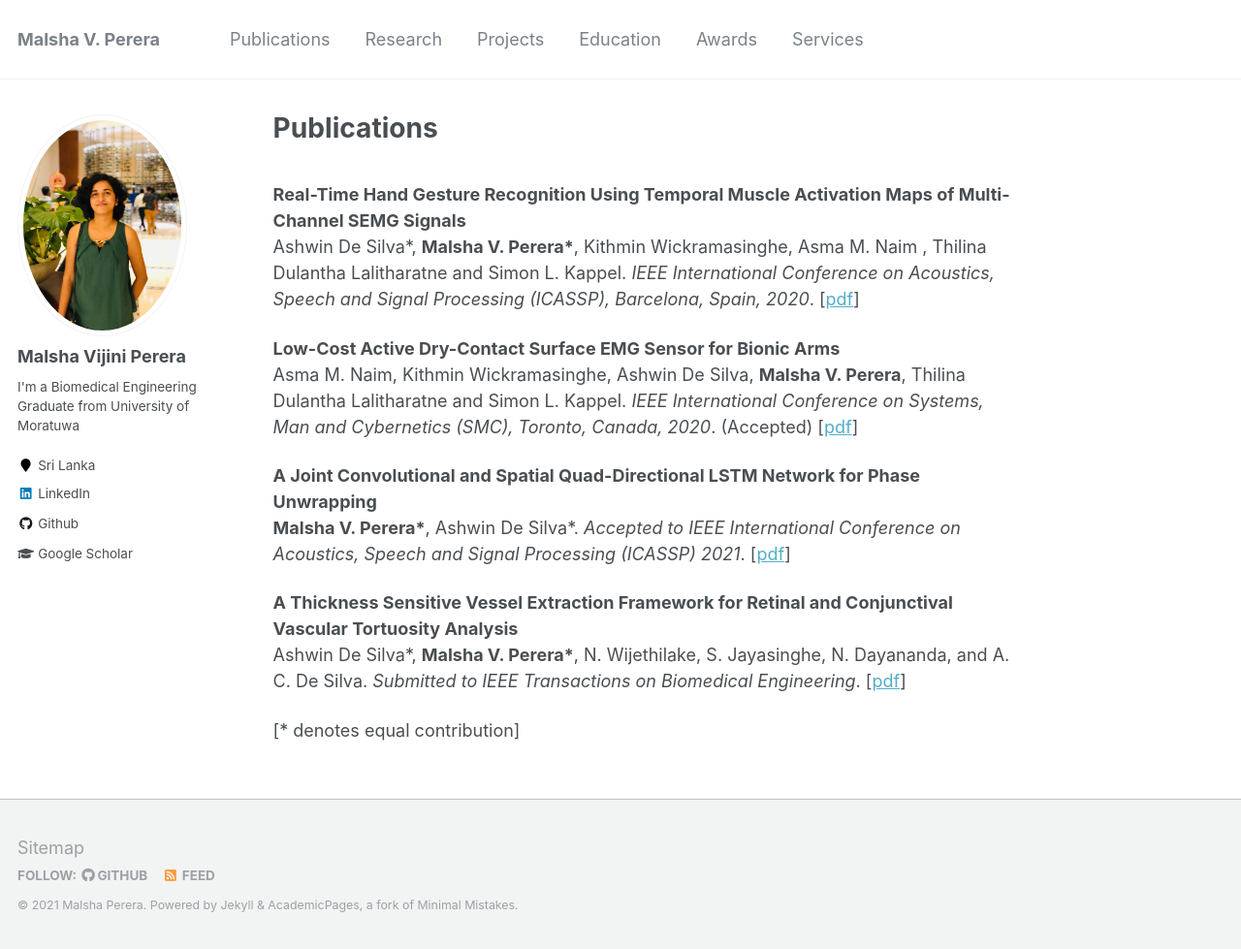
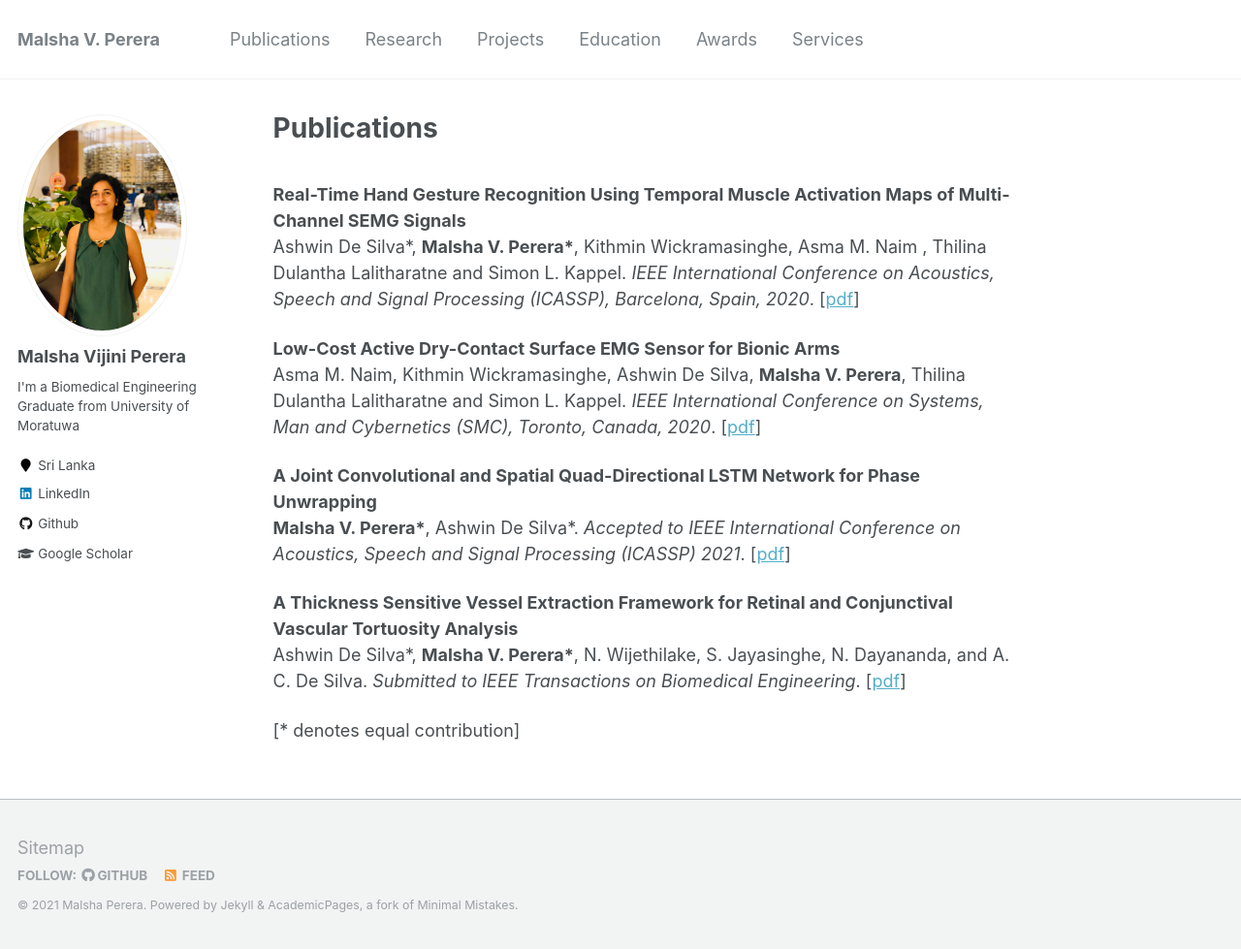
Before and after one commit to malshaV/malshaV.github.io, a Jekyll site: the page built from _pages/publications.md, in a window 1280 px wide and 979 px high. Shown: the whole window at 97% size. Built offline with Jekyll 4.4.1, drawn with Linux system fonts in a browser that asks for light colours.

Commit message:
update publications

```diff
--- a/_pages/publications.md
+++ b/_pages/publications.md
@@ -11,7 +11,7 @@ Ashwin De Silva\*, <b>Malsha V. Perera\*</b>, Kithmin Wickramasinghe, Asma M. Na
 
 <b>Low-Cost Active Dry-Contact Surface EMG Sensor for Bionic Arms</b> <br>
 Asma M. Naim, Kithmin Wickramasinghe, Ashwin De Silva, <b>Malsha V. Perera</b>, Thilina Dulantha Lalitharatne and Simon L. Kappel.
-<i>IEEE International Conference on Systems, Man and Cybernetics (SMC), Toronto, Canada, 2020</i>. (Accepted)  [[pdf]({{site.url}}/files/SMC.pdf)]
+<i>IEEE International Conference on Systems, Man and Cybernetics (SMC), Toronto, Canada, 2020</i>. [[pdf]({{site.url}}/files/SMC.pdf)]
 
 
 <b>A Joint Convolutional and Spatial Quad-Directional LSTM Network for Phase Unwrapping</b> <br>
```
